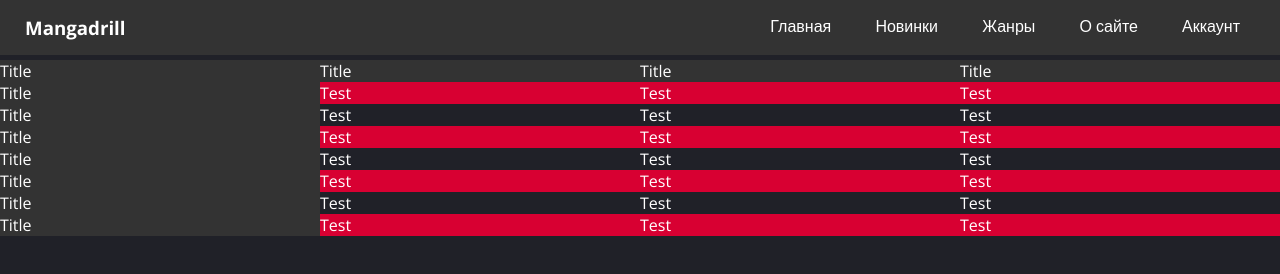
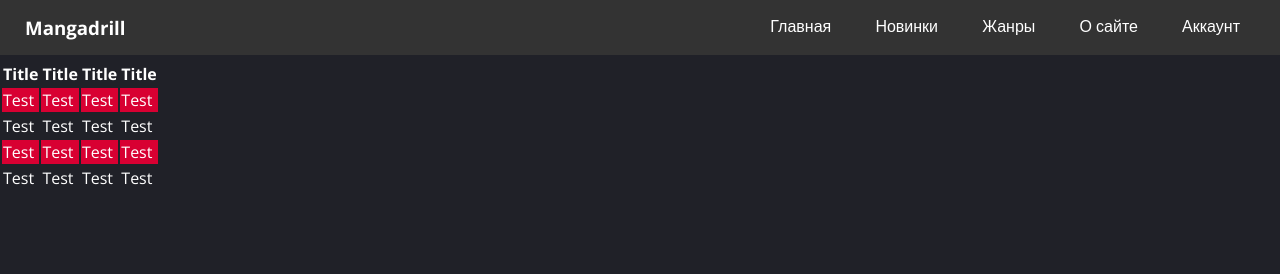
Before and after one commit to kirik-streltsov/frontend-labs, a plain HTML site: page genres.html in a window 1280 px wide. Drawn offline with nearby package versions, Linux system fonts and the light colour scheme.

Commit message:
Made table with table tag :)

```diff
--- a/genres.html
+++ b/genres.html
@@ -24,40 +24,36 @@
             </nav>
         </div>
         <div class="content">
-            <div class="grid-container-demo">
-                <div class="title-grid">Title</div>
-                <div class="title-grid">Title</div>
-                <div class="title-grid">Title</div>
-                <div class="title-grid">Title</div>
-                <div class="title-grid">Title</div>
-                <div>Test</div>
-                <div>Test</div>
-                <div>Test</div>
-                <div class="title-grid">Title</div>
-                <div>Test</div>
-                <div>Test</div>
-                <div>Test</div>
-                <div class="title-grid">Title</div>
-                <div>Test</div>
-                <div>Test</div>
-                <div>Test</div>
-                <div class="title-grid">Title</div>
-                <div>Test</div>
-                <div>Test</div>
-                <div>Test</div>
-                <div class="title-grid">Title</div>
-                <div>Test</div>
-                <div>Test</div>
-                <div>Test</div>
-                <div class="title-grid">Title</div>
-                <div>Test</div>
-                <div>Test</div>
-                <div>Test</div>
-                <div class="title-grid">Title</div>
-                <div>Test</div>
-                <div>Test</div>
-                <div>Test</div>
-            </div>
+            <table class="grid-container-demo">
+                <th>Title</th>
+                <th>Title</th>
+                <th>Title</th>
+                <th>Title</th>
+                <tr>
+                    <td>Test</td>
+                    <td>Test</td>
+                    <td>Test</td>
+                    <td>Test</td>
+                </tr>
+                <tr>
+                    <td>Test</td>
+                    <td>Test</td>
+                    <td>Test</td>
+                    <td>Test</td>
+                </tr>
+                <tr>
+                    <td>Test</td>
+                    <td>Test</td>
+                    <td>Test</td>
+                    <td>Test</td>
+                </tr>
+                <tr>
+                    <td>Test</td>
+                    <td>Test</td>
+                    <td>Test</td>
+                    <td>Test</td>
+                </tr>
+            </table>
         </div>
 </body>
 </html>
--- a/styles.css
+++ b/styles.css
@@ -170,14 +170,15 @@ section a:hover {
     grid-template-rows: repeat(5, 1fr);
 }
 
-.grid-container-demo div {
+.grid-container-demo th {
     color: #fff;
 }
 
-.grid-container-demo div:nth-child(8n-2),
-.grid-container-demo div:nth-child(8n-1),
-.grid-container-demo div:nth-child(8n),
-.grid-container-demo div:nth-child(8n+1) {
+.grid-container-demo td {
+    color: #fff;
+}
+
+.grid-container-demo tr:nth-child(even) {
     background-color: #D80032;
 }
 
@@ -203,8 +204,8 @@ section a:hover {
     }
 
     .header li {
-        display: flex;
-        flex-direction: column;
+        display: block;
+        margin: 8px
     }
 
     .header ul {
@@ -231,7 +232,7 @@ section a:hover {
     }
 
     .grid-container-demo {
-        margin-top: 170px;
+        margin-top: 220px;
     }
 }
 
@@ -250,7 +251,7 @@ section a:hover {
         grid-template-rows: repeat(12, 190px) !important;
         justify-content: center;
         gap: 30px;
-        margin-top: 170px;
+        margin-top: 220px;
         height: 100%;
         width: 100%;
     }
```
